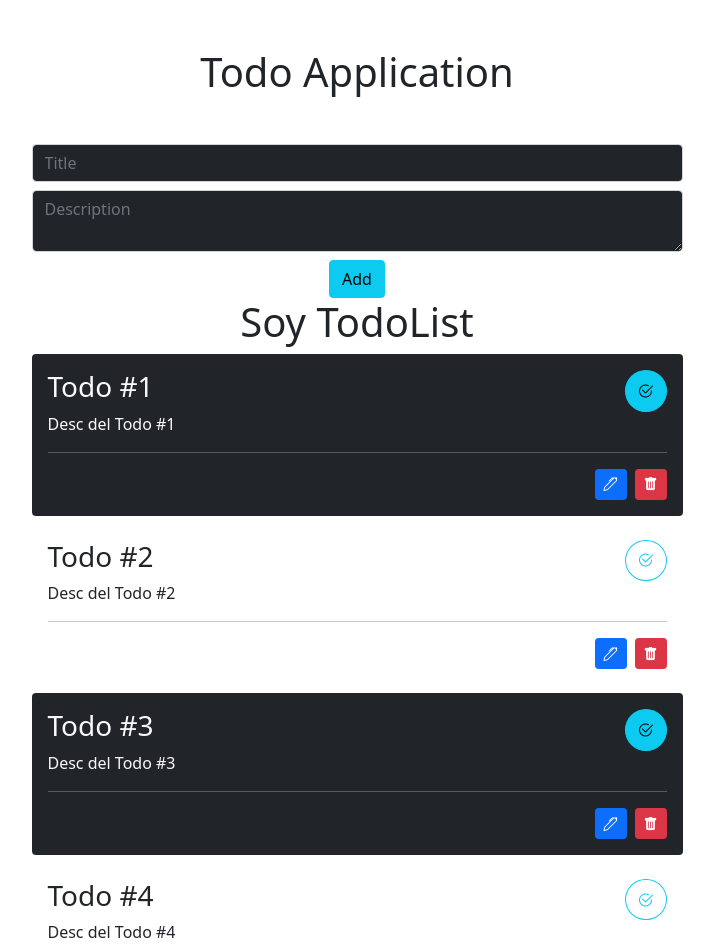
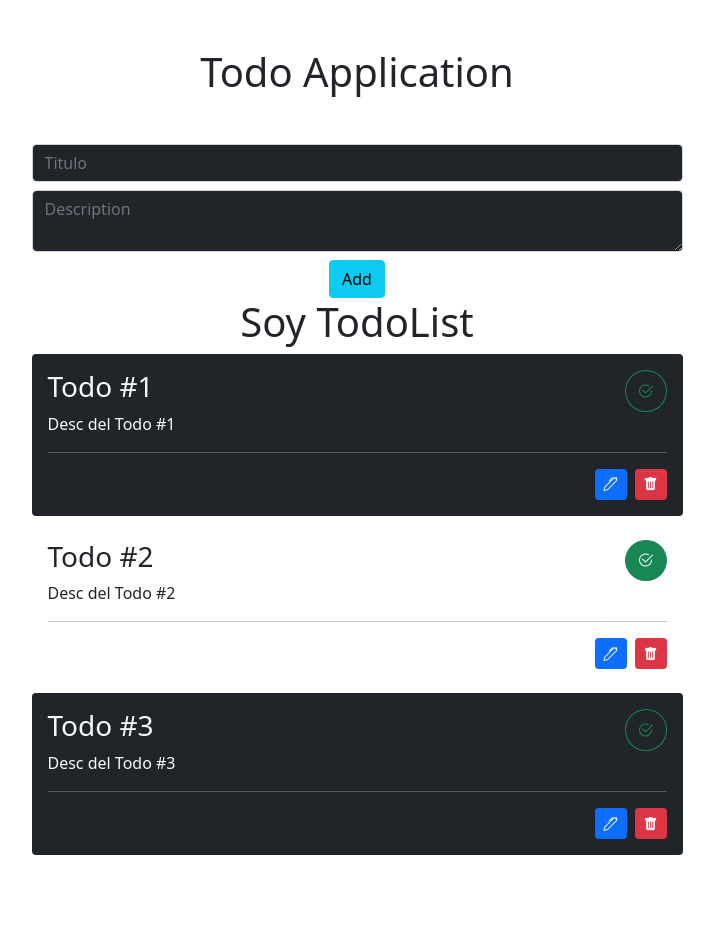
Before and after one commit to GeronimoVenzi/todo-app, a React (Create React App) app: page / in a window 1280 px wide. Shown: the top 952 px of the page, without its empty margins (283-997 px from the left). After the commit the page ends 855 px from the top, so only its background shows below. Built offline with nearby package versions, Linux system fonts and the light colour scheme; a web font is replaced by a local one.

Commit message:
arreglos en el codigo

```diff
--- a/src/App.js
+++ b/src/App.js
@@ -21,12 +21,6 @@ const initialTodos = [
         title: 'Todo #3',
         description: 'Desc del Todo #3',
         completed: true
-    },
-    {
-        id: 4,
-        title: 'Todo #4',
-        description: 'Desc del Todo #4',
-        completed: false
     }
 ];
 
--- a/src/components/Form.js
+++ b/src/components/Form.js
@@ -8,8 +8,10 @@ const initialFormValues = {
 const Form = ({ todoAdd }) => {
     const [formValues, setFormValues] = useState(initialFormValues);
     const { title, description } = formValues;
+    const [error, setError] = useState(null);
+    const [succesMessage, setSuccesMessage] = useState(null);
 
-    const handlerInputChange = (e) => {
+    const handleInputChange = (e) => {
 
         const changedFormValues = {
             ...formValues,
@@ -22,22 +24,35 @@ const Form = ({ todoAdd }) => {
     const handleSubmit = (e) => {
         e.preventDefault();
         console.log('submit');
-        if (title === '' || description === '') {
+        if (title.trim() === '') {
+            setError('Debes indicar un título');
             return
+        }
+        if (description.trim() === '') {
+            setError('Debes indicar una descripción')
         }
         console.log(formValues);
         todoAdd(formValues);
+        setFormValues(initialFormValues);
+        setSuccesMessage('Agregado con éxito');
+
+
+        setTimeout(() => {
+            setSuccesMessage(null);
+        }, 2000)
+        setError(null);
     }
 
     return (
+        <div>
             <form onSubmit={(e) => handleSubmit(e)} className="form text-light">
                 <input
                     type="text"
                     name="title"
-                placeholder="Title"
+                    placeholder="Titulo"
                     value={title}
                     className="form-control bg-dark text-white"
-                onChange={handlerInputChange}
+                    onChange={handleInputChange}
                 />
                 <textarea
                     name="description"
@@ -45,7 +60,7 @@ const Form = ({ todoAdd }) => {
                     placeholder="Description"
                     value={description}
                     className="form-control bg-dark text-white mt-2"
-                onChange={handlerInputChange}
+                    onChange={handleInputChange}
                 />
                 <input
                     type='submit'
@@ -53,6 +68,27 @@ const Form = ({ todoAdd }) => {
                     value='Add'
                 />
             </form>
+
+            {
+                error && (
+                    <div className="alert alert-danger mt-2">
+                        {error}
+                    </div>
+                )
+            }
+
+            {
+                succesMessage && (
+                    <div className="alert alert-success mt-2">
+                        {succesMessage}
+                    </div>
+                )
+            }
+
+
+        </div>
+
+
     );
 }
 
--- a/src/components/Todo.js
+++ b/src/components/Todo.js
@@ -10,7 +10,7 @@ const Todo = ({ todo, todoDelete, todoToggleCompleted }) => {
                     </h3>
                     <button
                         onClick={() => todoToggleCompleted(todo.id)}
-                        className={`btn ${todo.completed ? 'btn-info' : 'btn-outline-info'} rounded-circle`}>
+                        className={`btn ${todo.completed ? 'btn-outline-success' : 'btn-success'} rounded-circle`}>
                         <i className="bi bi-check2-circle"></i>
                     </button>
                 </div>
```
Lines whose indentation alone changed are shown as unchanged.
